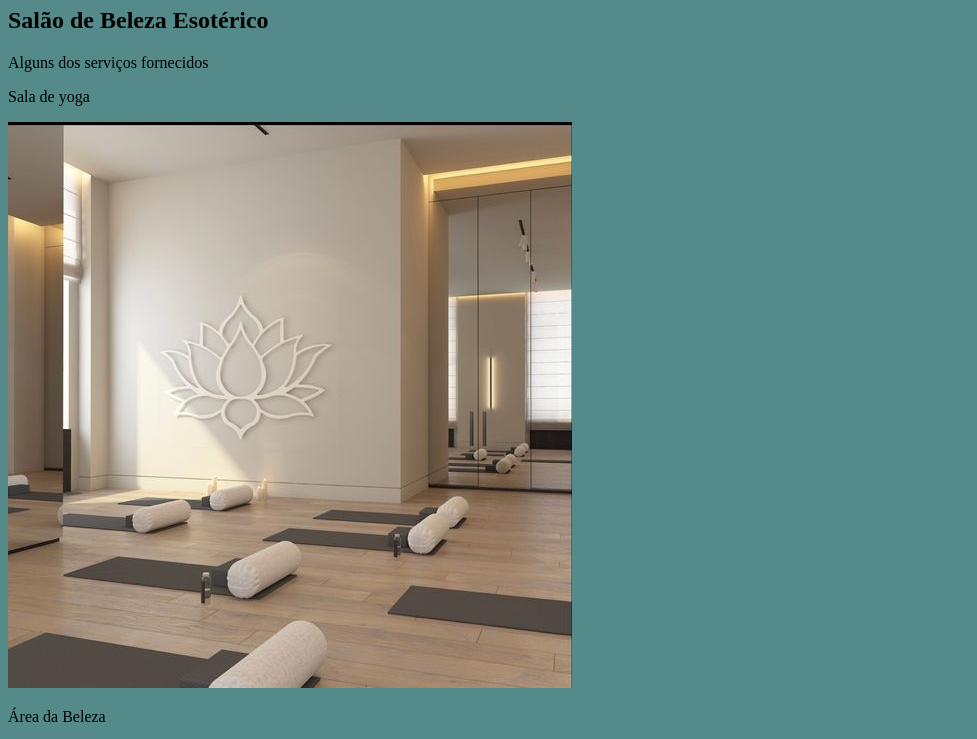
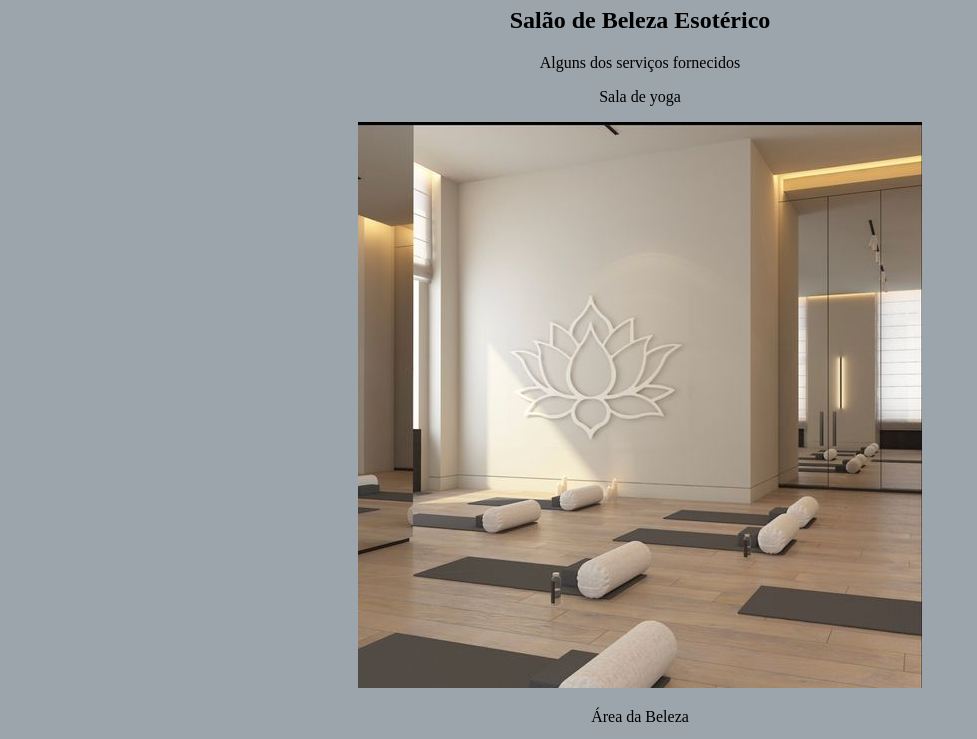
Before and after one commit to Yarosmiguel/Borcelle-, a plain HTML site: page index.html in a window 1280 px wide. Shown: the part 73-812 px from the top of the page, without its empty margins (0-977 px from the left). Drawn offline with Linux system fonts and the light colour scheme.

Commit message:
Add files via upload

```diff
--- a/styles.css
+++ b/styles.css
@@ -1,3 +1,4 @@
 body{
-    background-color: rgb(84, 138, 138);
+    background-color: rgb(156, 164, 172);
+    text-align: center;
 }
```
